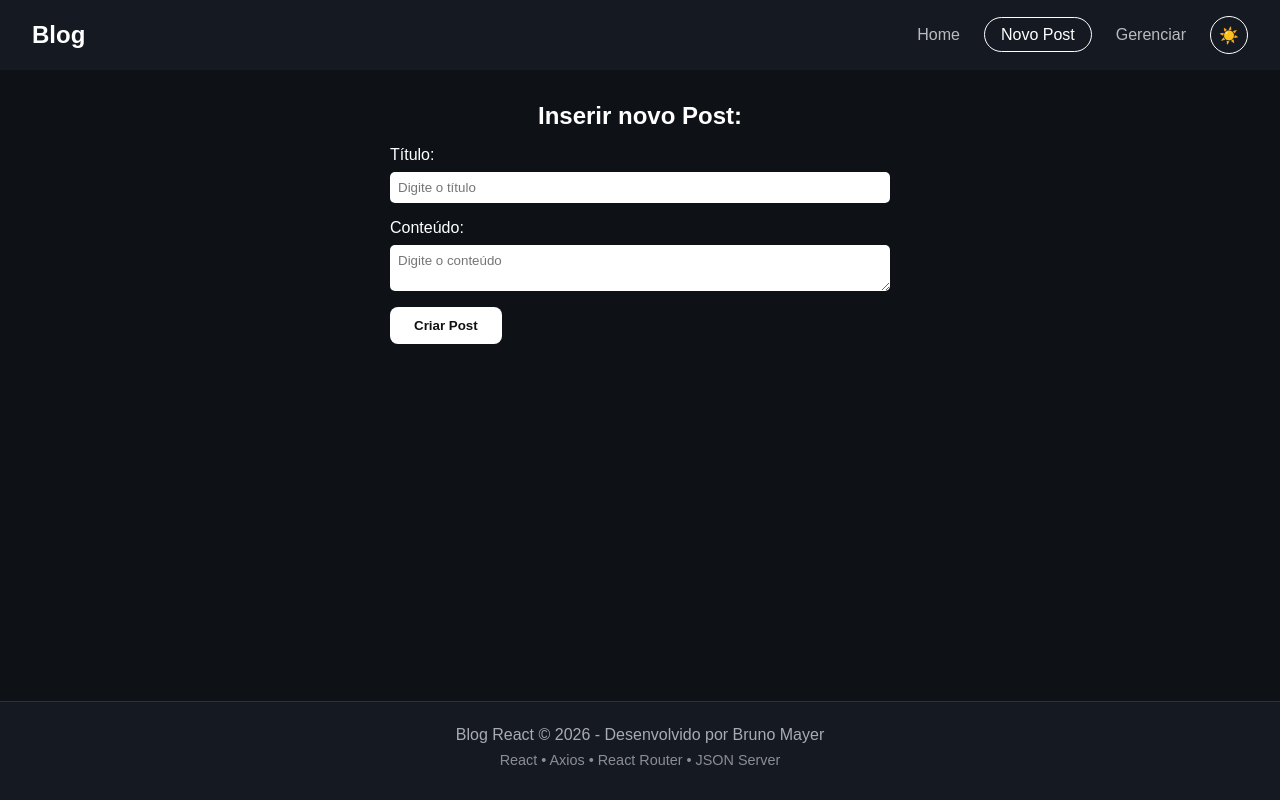
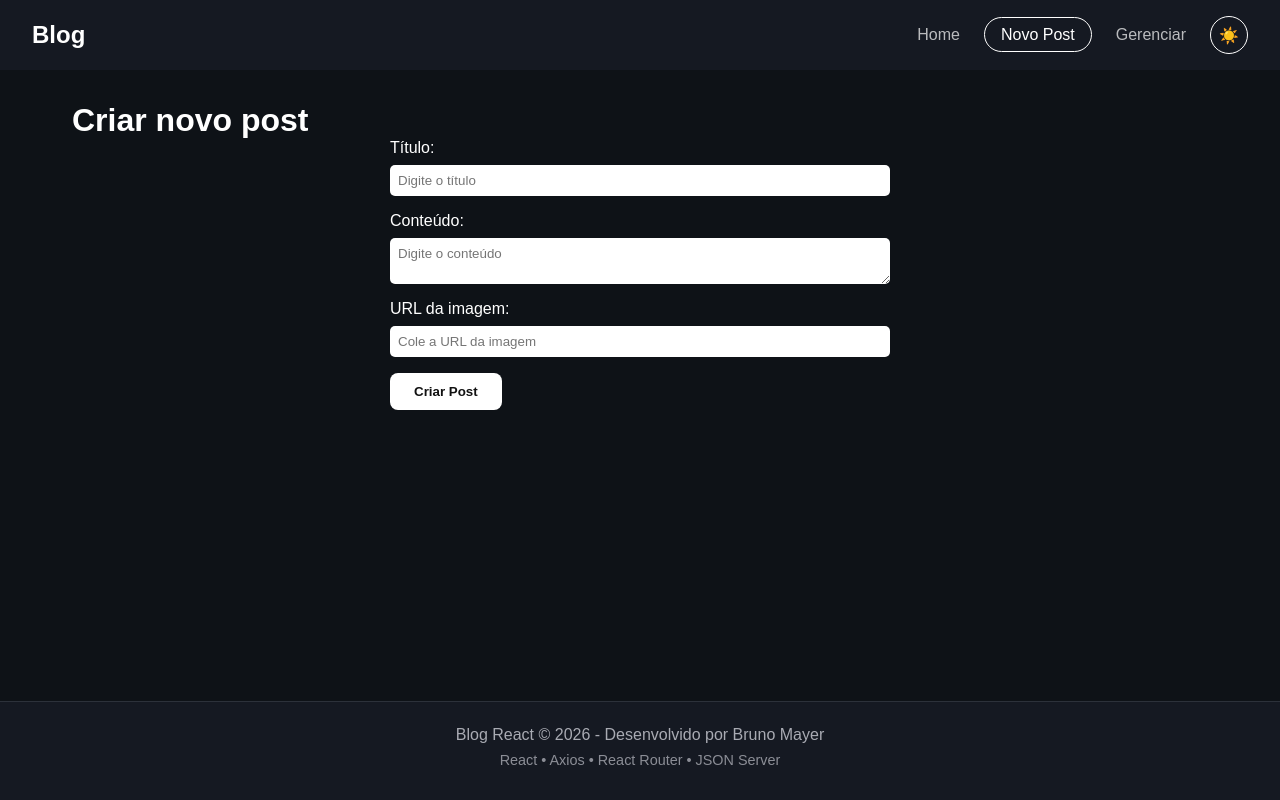
Before and after one commit to BrunoBMayer/Blog-com-React, a React (Vite) app in the folder Blog-React/: page /new in a window 1280 px wide. Built offline with nearby package versions, Linux system fonts and the light colour scheme; a web font is replaced by a local one.

Commit message:
feat: adicionando a opção de inserção de imagens por url e ajuste no design

```diff
--- a/Blog-React/src/App.css
+++ b/Blog-React/src/App.css
@@ -19,3 +19,13 @@
 
   flex: 1; /* Faz o conteúdo ocupar o espaço disponível e empurra o footer para baixo */
 }
+
+.container {
+  max-width: 1200px;
+  width: 100%;
+
+  margin: 2rem auto;
+  padding: 0 2rem;
+
+  flex: 1;
+}
--- a/Blog-React/src/routes/EditPost.jsx
+++ b/Blog-React/src/routes/EditPost.jsx
@@ -4,80 +4,103 @@ import { useParams, useNavigate } from "react-router-dom"; // pega parâmetros d
 import "./EditPost.css";
 
 const EditPost = () => {
+  const navigate = useNavigate();
+  const { id } = useParams();
 
-    const navigate = useNavigate();
-    const [title, setTitle] = useState("");
-    const [body, setBody] = useState("");
-    const { id } = useParams();
+  const [title, setTitle] = useState(""); // Guarda o título do post
+  const [body, setBody] = useState(""); // Guarda o conteúdo do post
+  const [imageUrl, setImageUrl] = useState(""); // Guarda a URL da imagem do post
 
-      const getPost = async () => { // função assíncrona para buscar um post específico na API
+  const getPost = async () => {
+    // Função assíncrona para buscar um post específico na API
     try {
+      const response = await blogFetch.get(`/posts/${id}`); // Faz GET em /posts/id usando o id da URL
 
-      const response = await blogFetch.get(`/posts/${id}`); // faz GET em /posts/id usando o id da URL
-      const data = response.data; // pega os dados retornados pela API
-      setTitle(data.title); // salva o post recebido no estado
-      setBody(data.body);
+      const data = response.data; // Pega os dados retornados pela API
 
+      setTitle(data.title); // Salva o título recebido no estado
+      setBody(data.body); // Salva o conteúdo recebido no estado
+      setImageUrl(data.imageUrl || ""); // Salva a URL da imagem, se existir
     } catch (error) {
-      console.log(error); // mostra erro no console se a requisição falhar
+      console.log(error); // Mostra erro no console se a requisição falhar
     }
   };
-    const editPost = async(e) => {
-      e.preventDefault();
 
-      if(!title.trim() || !body.trim()){
-        alert("Preencha o título e o conteúdo do post.");
-        return;
-      }
+  const editPost = async (e) => {
+    e.preventDefault();
 
-      const post = {title, body, userId: 1};
+    if (!title.trim() || !body.trim()) {
+      alert("Preencha o título e o conteúdo do post.");
+      return;
+    }
 
-      await blogFetch.put(`/post/${id}`, {
-        body: post,
-      });
+    const post = {
+      title,
+      body,
+      imageUrl,
+      userId: 1,
     };
 
+    try {
+      await blogFetch.put(`/posts/${id}`, post); // Atualiza o post na API/json-server
 
-    useEffect(() =>{
-      getPost();
-    })
+      navigate(`/posts/${id}`); // Depois de editar, leva para a página individual do post
+    } catch (error) {
+      console.log(error);
+    }
+  };
+
+  useEffect(() => {
+    getPost(); // Busca os dados do post quando a página carregar
+  }, [id]); // Roda novamente apenas se o id mudar
 
   return (
-        <div className="new-post"> {/* Container principal da página de criação de post */}
+    <div className="new-post">
       <h2>Editando: {title}</h2>
 
-      <form onSubmit={(e) => editPost(e)}> {/* ao enviar o formulário, chama a função createPost */}
-        <div className="form-control"> {/* Agrupa label + input para facilitar a estilização */}
-          <label htmlFor="title">Título:</label> {/* htmlFor conecta o label ao input com id="title" */}
+      <form onSubmit={editPost}>
+        <div className="form-control">
+          <label htmlFor="title">Título:</label>
+
           <input
             type="text"
             name="title"
             id="title"
             placeholder="Digite o título"
-            onChange={(e) => setTitle(e.target.value)} // atualiza o estado title com o valor digitado
-            value={title || ""}
+            onChange={(e) => setTitle(e.target.value)}
+            value={title}
           />
         </div>
 
         <div className="form-control">
-          <label htmlFor="body">Conteúdo:</label> {/* Conecta o label ao textarea com id="body" */}
+          <label htmlFor="body">Conteúdo:</label>
+
           <textarea
             name="body"
             id="body"
             placeholder="Digite o conteúdo"
-            onChange={(e) => setBody(e.target.value)} // atualiza o estado body com o valor digitado
-            value={body || ""}
+            onChange={(e) => setBody(e.target.value)}
+            value={body}
           ></textarea>
         </div>
 
-        <input
-          type="submit"
-          value="Editar Post"
-          className="btn"
-        /> {/* Botão que envia o formulário */}
+        <div className="form-control">
+          <label htmlFor="imageUrl">URL da imagem:</label>
+
+          <input
+            type="url"
+            name="imageUrl"
+            id="imageUrl"
+            placeholder="Cole a URL da imagem"
+            onChange={(e) => setImageUrl(e.target.value)}
+            value={imageUrl}
+          />
+        </div>
+
+        <input type="submit" value="Editar Post" className="btn" />
       </form>
     </div>
-  )
-}
+  );
+};
 
-export default EditPost
+export default EditPost;
--- a/Blog-React/src/routes/Home.css
+++ b/Blog-React/src/routes/Home.css
@@ -86,3 +86,27 @@
 .btn:hover {
   opacity: 0.8;
 }
+
+.post-image {
+  width: 100%;
+  height: 220px;
+
+  object-fit: cover;
+
+  border-radius: 10px;
+  margin-bottom: 1.5rem;
+
+  border: 1px solid var(--border-color);
+}
+
+.posts-grid {
+  display: grid;
+  grid-template-columns: repeat(2, 1fr);
+  gap: 1.5rem;
+}
+
+@media (max-width: 768px) {
+  .posts-grid {
+    grid-template-columns: 1fr;
+  }
+}
--- a/Blog-React/src/routes/Home.jsx
+++ b/Blog-React/src/routes/Home.jsx
@@ -54,8 +54,13 @@ const filteredPosts = posts
     ) : filteredPosts.length === 0 ? (
       <p>Nenhum post encontrado.</p>
     ) : (
-      filteredPosts.map((post) => (
+    <div className="posts-grid">
+      {filteredPosts.map((post) => (
         <div className="post" key={post.id}>
+          {post.imageUrl && (
+            <img src={post.imageUrl} alt={post.title} className="post-image" />
+          )}
+
           <h2>{post.title}</h2>
           <p>{post.body}</p>
 
@@ -63,7 +68,8 @@ const filteredPosts = posts
             Ler mais
           </Link>
         </div>
-      ))
+      ))}
+    </div>
     )}
     </div>
   );
--- a/Blog-React/src/routes/NewPost.jsx
+++ b/Blog-React/src/routes/NewPost.jsx
@@ -1,63 +1,74 @@
+import { useState } from "react";
+import { useNavigate } from "react-router-dom";
+import blogFetch from "../axios/config";
 import "./NewPost.css";
-import blogFetch from "../axios/config"; // importa a configuração personalizada do Axios
-import React, { useState } from "react";
-import { useNavigate } from "react-router-dom"; // permite redirecionar o usuário pelo código
-
-/* onChange executa uma função toda vez que o usuário altera/digita em um campo. */
-/* e significa event, ou seja, o evento que aconteceu.  */
 
 const NewPost = () => {
-  const navigate = useNavigate(); // cria a função usada para navegar/redirecionar entre rotas
+  const navigate = useNavigate();
 
-  const [title, setTitle] = useState(""); // estado que guarda o título digitado
-  const [body, setBody] = useState(""); // estado que guarda o conteúdo digitado
+  const [title, setTitle] = useState(""); // Guarda o título do post
+  const [body, setBody] = useState(""); // Guarda o conteúdo do post
+  const [imageUrl, setImageUrl] = useState(""); // Guarda a URL da imagem do post
 
   const createPost = async (e) => {
-    e.preventDefault(); // impede o reload da página, pois o envio será controlado pelo React
+    e.preventDefault(); // Evita o recarregamento da página ao enviar o formulário
 
-    if (!title.trim() || !body.trim()){ // trim() impede que o usuário burle a validação digitando só espaços.
-      alert("Preencha o título e o conteúdo do post.");
-      return;
+    const post = {
+      title,
+      body,
+      imageUrl,
+    };
+
+    try {
+      await blogFetch.post("/posts", post); // Envia o novo post para o JSON Server
+
+      navigate("/"); // Redireciona para a Home depois de criar o post
+    } catch (error) {
+      console.log(error);
     }
-
-    const post = { title, body, userId: 1 }; // cria um objeto com os dados digitados no formulário
-
-    await blogFetch.post("/posts", post); // envia esse objeto para a API usando o método POST
-
-    navigate("/"); // redireciona o usuário para a Home depois do envio
   };
 
   return (
-    <div className="new-post"> {/* Container principal da página de criação de post */}
-      <h2>Inserir novo Post:</h2>
+    <div className="new-post">
+      <h1>Criar novo post</h1>
 
-      <form onSubmit={(e) => createPost(e)}> {/* ao enviar o formulário, chama a função createPost */}
-        <div className="form-control"> {/* Agrupa label + input para facilitar a estilização */}
-          <label htmlFor="title">Título:</label> {/* htmlFor conecta o label ao input com id="title" */}
+      <form onSubmit={createPost}>
+        <div className="form-control">
+          <label htmlFor="title">Título:</label>
           <input
             type="text"
             name="title"
             id="title"
             placeholder="Digite o título"
-            onChange={(e) => setTitle(e.target.value)} // atualiza o estado title com o valor digitado
+            value={title}
+            onChange={(e) => setTitle(e.target.value)}
           />
         </div>
 
         <div className="form-control">
-          <label htmlFor="body">Conteúdo:</label> {/* Conecta o label ao textarea com id="body" */}
+          <label htmlFor="body">Conteúdo:</label>
           <textarea
             name="body"
             id="body"
             placeholder="Digite o conteúdo"
-            onChange={(e) => setBody(e.target.value)} // atualiza o estado body com o valor digitado
+            value={body}
+            onChange={(e) => setBody(e.target.value)}
           ></textarea>
         </div>
 
-        <input
-          type="submit"
-          value="Criar Post"
-          className="btn"
-        /> {/* Botão que envia o formulário */}
+        <div className="form-control">
+          <label htmlFor="imageUrl">URL da imagem:</label>
+          <input
+            type="url"
+            name="imageUrl"
+            id="imageUrl"
+            placeholder="Cole a URL da imagem"
+            value={imageUrl}
+            onChange={(e) => setImageUrl(e.target.value)}
+          />
+        </div>
+
+        <input type="submit" value="Criar Post" className="btn" />
       </form>
     </div>
   );
--- a/Blog-React/src/routes/Post.css
+++ b/Blog-React/src/routes/Post.css
@@ -53,6 +53,18 @@
   line-height: 1.7;
 }
 
+.post-detail-image {
+  width: 100%;
+  max-height: 420px;
+
+  object-fit: cover;
+
+  border-radius: 12px;
+  margin-bottom: 2rem;
+
+  border: 1px solid var(--border-color);
+}
+
 @media (max-width: 600px) {
   .post-detail {
     padding: 1.5rem;
--- a/Blog-React/src/routes/Post.jsx
+++ b/Blog-React/src/routes/Post.jsx
@@ -49,6 +49,10 @@ const Post = () => {
 
       <p className="post-meta">Publicado no Blog React</p>
 
+      {post.imageUrl && (
+        <img src={post.imageUrl} alt={post.title} className="post-detail-image" />
+      )}
+
       <div className="post-content">
         <p>{post.body}</p>
       </div>
```
Also changed, not shown: Blog-React/db.json (+30 -15 lines).
